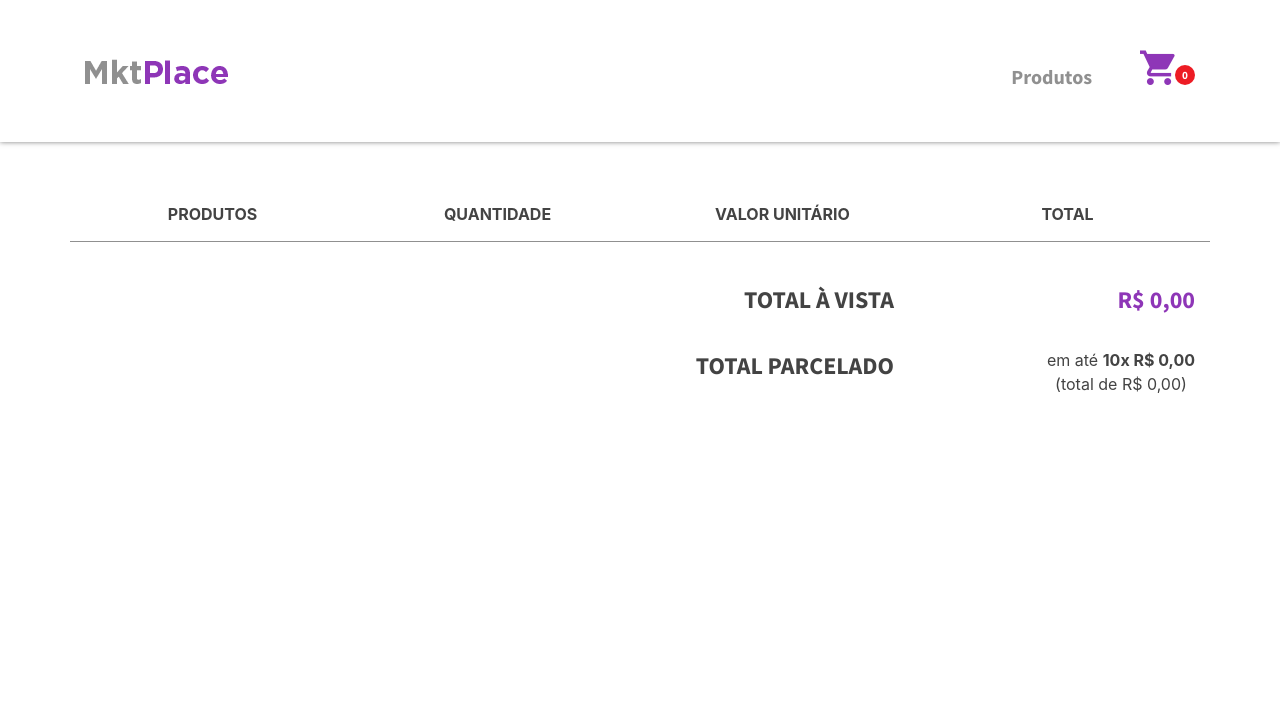
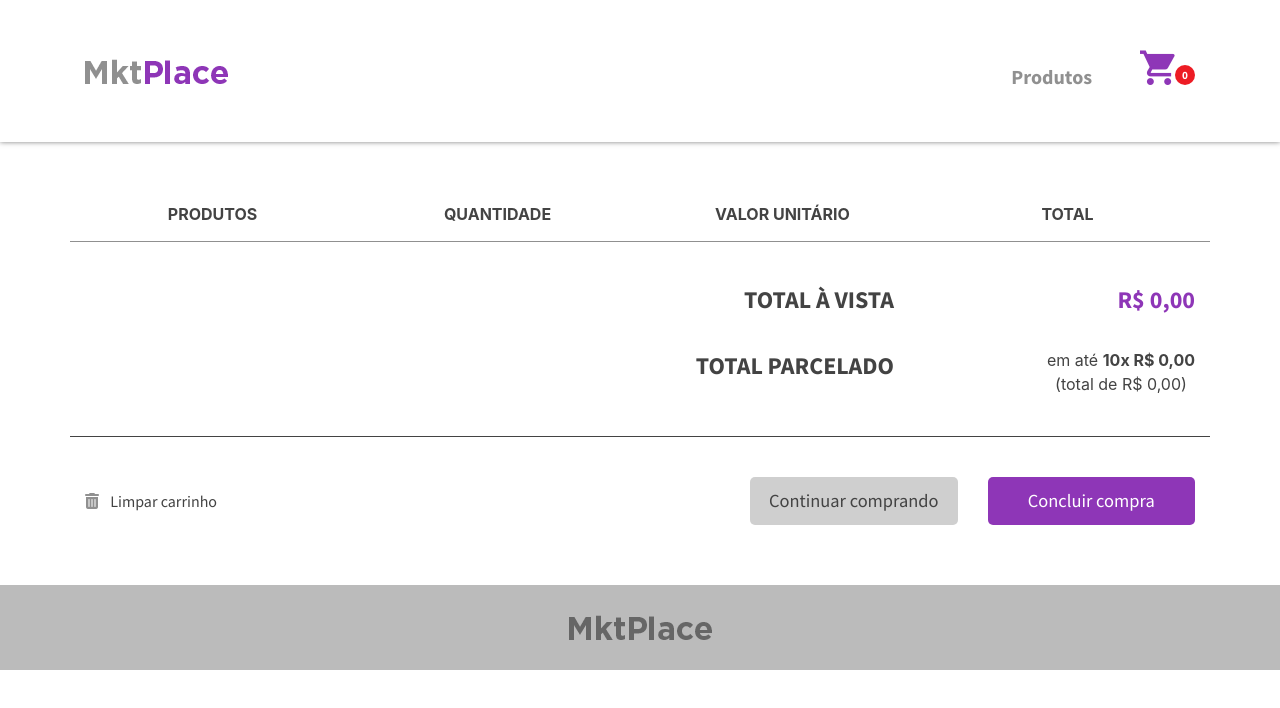
Before and after one commit to GeneralNight/ow-interactive-frontend-challenge, a Nuxt app: page /Cart in a window 1280 px wide. Shown: the top 708 px of the page. Built offline with nearby package versions, Linux system fonts and the light colour scheme.

Commit message:
cart page done

```diff
--- a/components/cartPage/CartList.vue
+++ b/components/cartPage/CartList.vue
@@ -3,17 +3,12 @@
         <div class="container">
             <div class="row">
                 <div class="col">
-                    <div class="row containerHeaderTable ">
-                        <div class="col-6 d-flex flex-column align-items-center text-center justify-content-center col-sm-3 font-weight-bold">Produtos</div>
-                        <div class="col-6 d-flex flex-column align-items-center text-center justify-content-center col-sm-3 font-weight-bold">Quantidade</div>
-                        <div class="w-100 d-sm-none my-2"></div>
-                        <div class="col-6 d-flex flex-column align-items-center text-center justify-content-center col-sm-3 font-weight-bold">Valor unitário</div>
-                        <div class="col-6 d-flex flex-column align-items-center text-center justify-content-center col-sm-3 font-weight-bold">Total</div>
-                    </div>
+                    <CartListHeader/>
                     <div class="containerList" v-if="cart.length>0">
                         <CartListItem :itemAmmount.sync="cartItem.ammount" :index="index" :cartItem="cartItem" v-for="(cartItem,index) in cart" :key="index"/>
                     </div>
                     <ResumeCart/>
+                    <CartListFooter/>
                 </div>
             </div>
         </div>
@@ -24,22 +19,8 @@
 import {mapState} from 'vuex'
 export default {
 name: 'CartList',
-data() {
-    return {
-
-    }
-},
 computed: {
     ...mapState(['cart'])
-},
-watch: {
-    itemUpdated() {
-        // if(this.itemUpdated) {
-        //     setTimeout(() => {
-        //         this.itemUpdated = false
-        //     },  10);
-        // }
-    }
 }
 }
 </script>
@@ -47,18 +28,5 @@ watch: {
 <style lang="scss" scoped>
 #containerCarList {
     margin-top: 60px;
-
-    .containerHeaderTable {
-        padding-bottom: 15px;
-        border-bottom: 1px solid #909090;
-        text-transform: uppercase;
-        color: #434343;
-    }
-
-    .updateText {
-        font-size: 1rem;
-        font-family: 'source-sans-bold';
-        color: #909090;
-    }
 }
 </style>
--- /dev/null
+++ b/components/cartPage/CartListFooter.vue
@@ -0,0 +1,88 @@
+<template>
+    <div class="row containerCartListFooter">
+        <div class="col">
+            <div class="row d-flex justify-content-between align-items-center">
+                <div class="col-12 col-md-3 col-xl-2 d-flex flex-column align-items-end align-items-md-start">
+                    <div class="containerClearCart" @click.prevent="cleanCart">
+                        <i class="fas fa-trash-alt mr-2"></i> Limpar carrinho
+                    </div>
+                </div>
+                <div class="w-100 d-md-none my-3"></div>
+                <div class="col-12 col-md-9 col-xl-10 d-flex flex-column justify-content-end">
+                    <div class="containerFooterButtons row justify-content-end">
+                        <div class="col-sm-6 col-md-5 col-lg-4 col-xl-3 mb-3 mb-sm-0">
+                            <router-link to="/products" class="bFooterAction d-flex justify-content-center bKeepShopping mr-sm-3">Continuar comprando</router-link>
+                        </div>
+                        <div class="col-sm-6 col-md-5 col-lg-4 col-xl-3">
+                            <router-link to="/checkout" class="bFooterAction d-flex justify-content-center bCheckout">Concluir compra</router-link>
+                        </div>
+                    </div>
+                </div>
+            </div>
+        </div>
+    </div>
+</template>
+
+<script>
+export default {
+name: 'CartListFooter',
+methods: {
+    cleanCart() {
+        this.$store.commit('CLEAN_CART')
+        if (process.client) {
+            if(window.localStorage.cart && window.localStorage.cart.length>0) {
+                window.localStorage.clear()
+            }
+        }
+        this.$store.commit('SOME_ITEM_ADDED')
+    }
+}
+}
+</script>
+
+<style lang="scss" scoped>
+.containerCartListFooter {
+    padding: 40px 0;
+
+    @include d(xs) {
+        padding: 20px 0;
+    }
+    .containerClearCart {
+        color: #434343;
+        font-family: 'source-sans-reg';
+        font-size: 1rem;
+        cursor: pointer;
+        transition: .2s;
+
+        i {
+            color: #909090;
+        }
+
+        &:hover {
+            color: #8e36b7;
+        }
+    }
+
+    .containerFooterButtons {
+        .bFooterAction {
+            border: none;
+            border-radius: 5px;
+            font-size: 1.15rem;
+            font-family: 'source-sans-reg';
+            padding: 10px 0px;
+            text-decoration: none;
+            width: 100%;
+        }
+
+        .bKeepShopping {
+            background: #cfcfcf;
+            color: #434343;
+        }
+
+        .bCheckout {
+            background: #8e36b7;
+            color: #fff;
+        }
+    }
+}
+</style>
--- /dev/null
+++ b/components/cartPage/CartListHeader.vue
@@ -0,0 +1,24 @@
+<template>
+     <div class="row containerHeaderTable ">
+        <div class="col-6 d-flex flex-column align-items-center text-center justify-content-center col-sm-3 font-weight-bold">Produtos</div>
+        <div class="col-6 d-flex flex-column align-items-center text-center justify-content-center col-sm-3 font-weight-bold">Quantidade</div>
+        <div class="w-100 d-sm-none my-2"></div>
+        <div class="col-6 d-flex flex-column align-items-center text-center justify-content-center col-sm-3 font-weight-bold">Valor unitário</div>
+        <div class="col-6 d-flex flex-column align-items-center text-center justify-content-center col-sm-3 font-weight-bold">Total</div>
+    </div>
+</template>
+
+<script>
+export default {
+name: 'CartListHeader'
+}
+</script>
+
+<style lang="scss" scoped>
+.containerHeaderTable {
+    padding-bottom: 15px;
+    border-bottom: 1px solid #909090;
+    text-transform: uppercase;
+    color: #434343;
+}
+</style>
--- a/components/cartPage/CartListItem.vue
+++ b/components/cartPage/CartListItem.vue
@@ -1,6 +1,6 @@
 <template>
     <div class="row containerItemCart">
-        <div class="col-6 col-sm-3 d-flex flex-column align-items-center justify-content-center">
+        <div class="col-6 col-sm-3 d-flex flex-column align-items-start justify-content-center">
             <div class="d-flex align-items-center justify-content-start">
                 <i class="fas fa-trash-alt mr-3" @click.prevent="removeProductFromCart(index)"></i>
                 <p class="mb-0">{{cartItem.name}}</p>
@@ -57,7 +57,8 @@ methods: {
         this.showInput = false
     },
     formatVal(val) {
-        return new Intl.NumberFormat('pt-BR', { style: 'currency', currency: 'BRL' }).format(val)
+        var numFormated = parseFloat(val).toFixed(2)
+        return new Intl.NumberFormat('pt-BR', { style: 'currency', currency: 'BRL' }).format(numFormated)
     },
     removeProductFromCart(index) {
         this.$store.commit('REMOVE_CART',index)
--- a/components/cartPage/ResumeCart.vue
+++ b/components/cartPage/ResumeCart.vue
@@ -57,10 +57,11 @@ watch: {
 
 <style lang="scss" scoped>
     .containerResumeCart {
-        margin-top: 40px;
+        padding: 40px 0;
+        border-bottom: #434343 solid 1px;
 
         @include d(xs) {
-            margin-top: 20px;
+            padding: 20px 0;
         }
 
         .containerOnDemand, .containerOnTimes {
--- a/pages/Cart.vue
+++ b/pages/Cart.vue
@@ -2,6 +2,7 @@
   <div>
     <Header/>
     <CartList/>
+    <Footer/>
   </div>
 </template>
 
```
Also changed, not shown: pages/Checkout.vue (added).
